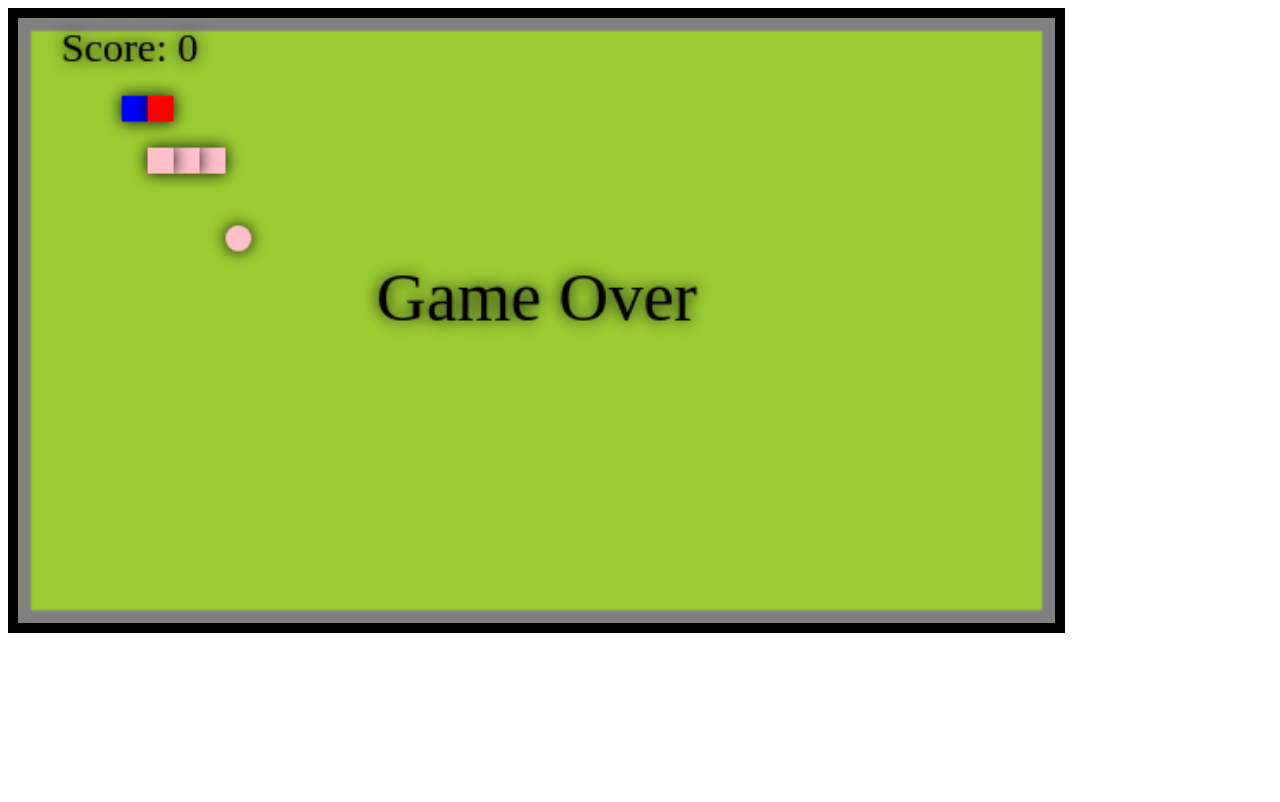
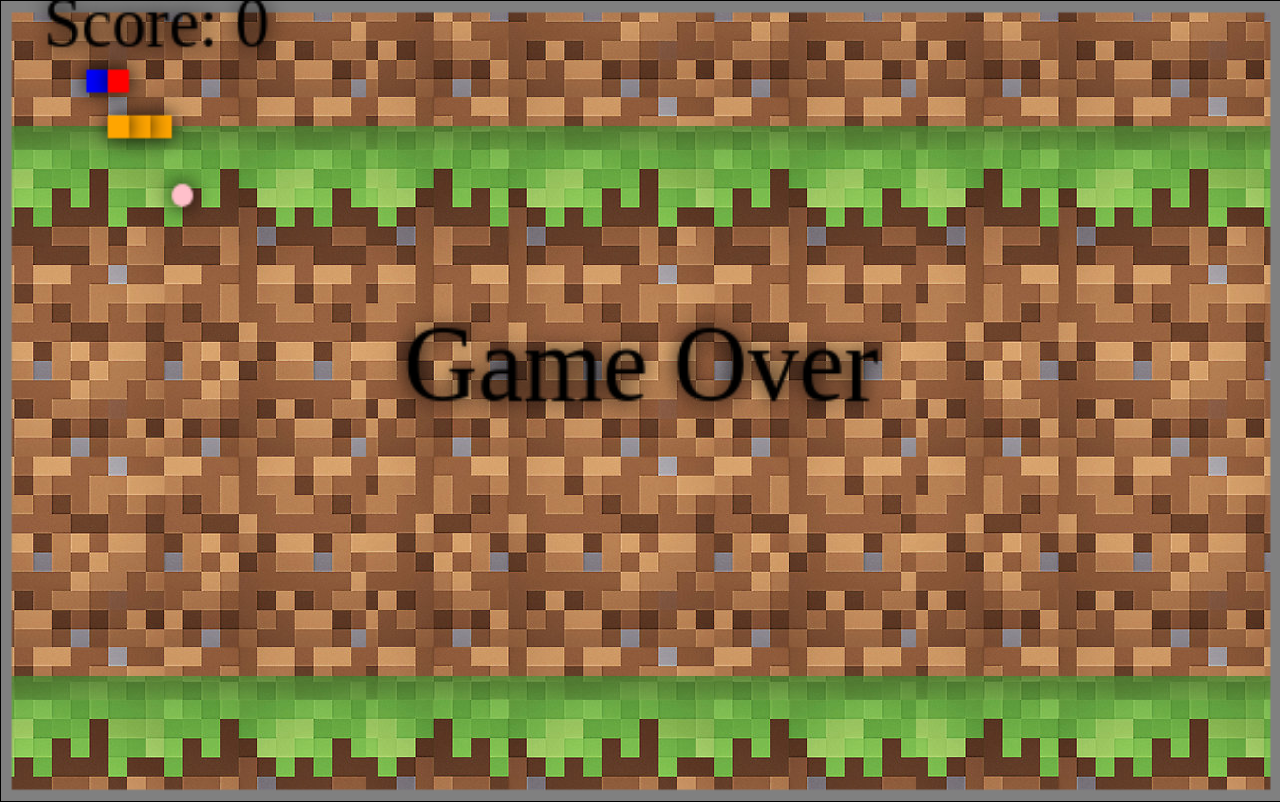
Before and after one commit to majo7704/snake-game, a plain HTML site: page index.html in a window 1280 px wide. Drawn offline with nearby package versions, Linux system fonts and the light colour scheme; a web font is replaced by a local one.

Commit message:
background changes

```diff
--- a/index.html
+++ b/index.html
@@ -11,7 +11,9 @@
 </head>
 
 <body>
+  <div>
   <canvas id="canvas" width="600px" height="350px"></canvas>
+  </div>
 </body>
 <script src="https://code.jquery.com/jquery-3.4.1.js" integrity="sha256-WpOohJOqMqqyKL9FccASB9O0KwACQJpFTUBLTYOVvVU="
   crossorigin="anonymous"></script>
--- a/javascript/main.js
+++ b/javascript/main.js
@@ -14,7 +14,7 @@ let intervalId = setInterval(function(){
 
 let width = canvas.width;
 let height = canvas.height;
-let blockSize = 15;
+let blockSize = 10;
 let widthInBlocks = width / blockSize;
 let heightInBlocks = height / blockSize;
 let score = 0;
@@ -29,7 +29,7 @@ let drawBorder = function (){
 drawBorder();
 
 let drwaScore = function () {
-  ctx.font = "3vh Bahianita";
+  ctx.font = "4vh Bahianita";
   ctx.fillStyle = "Black";
   ctx.shadowBlur = 10;
   ctx.shadowColor = "black";
@@ -41,7 +41,7 @@ drwaScore();
 
 let gameOver = function () {
   clearInterval(intervalId);
-  ctx.font = "5vh Bahianita";
+  ctx.font = "6vh Bahianita";
   ctx.fillStyle = "Black";
   ctx.textAlign = 'center';
   ctx.textBaseLine = "middle";
@@ -100,7 +100,11 @@ let Snake = function () {
 }
 Snake.prototype.draw = function () {
   for (let i = 0; i < this.segments.length; i++){
-    this.segments[i].drawSquare("Pink")
+    ctx.fillStyle = (i ==0) ? "green" : "white";
+    ctx.fillRect(this.segments[i].x, this.segments[i].y, blockSize, blockSize)
+    ctx.strokeStyle ="red"
+    ctx.strokeRect(this.segments[i].x,this.segments[i].y, blockSize, blockSize)
+    this.segments[i].drawSquare("Orange")
   }
 }
 let mainSnake = new Snake();
--- a/stylesheets/main.css
+++ b/stylesheets/main.css
@@ -1,13 +1,22 @@
-canvas {
-border: 10px solid black;
-background: yellowgreen;
-width: 90%;
-height: 100%;
+body {
+  margin: 0;
+  padding: 0;
+  font-family: 'Bahianita', cursive 'Courier';
+
+}
+div {
+  width: 100%;
+  height: 100%;
+  position: relative;
 }
 
-body {
-  font-family: 'Bahianita', cursive 'Courier';
-  margin: 0, auto;
-  width: 90%;
-  height: 50%;
+canvas {
+border: 1px solid black;
+background-image:url("/javascript/img/minecraft-block-background.jpg");
+width: 100%;
+background-position: center;
+background-repeat: repeat;
+height: 100vh;
+position: absolute;
+margin: 0 auto;
 }
```
Also changed, not shown: javascript/img/minecraft-block-background.jpg (added), javascript/img/open-book-with-green-grass-PNG-background-free-thumb46.png (added), 1 other file.
